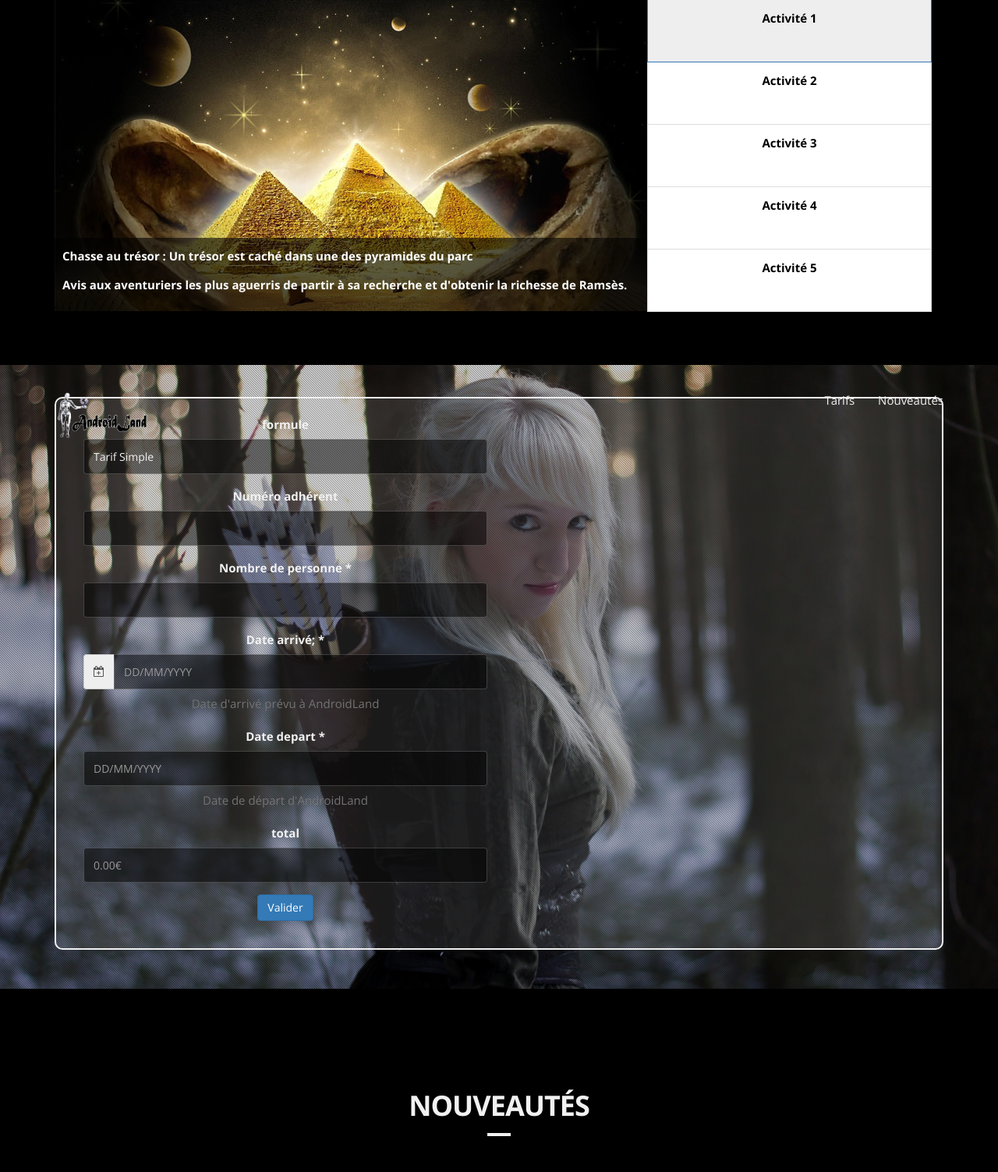
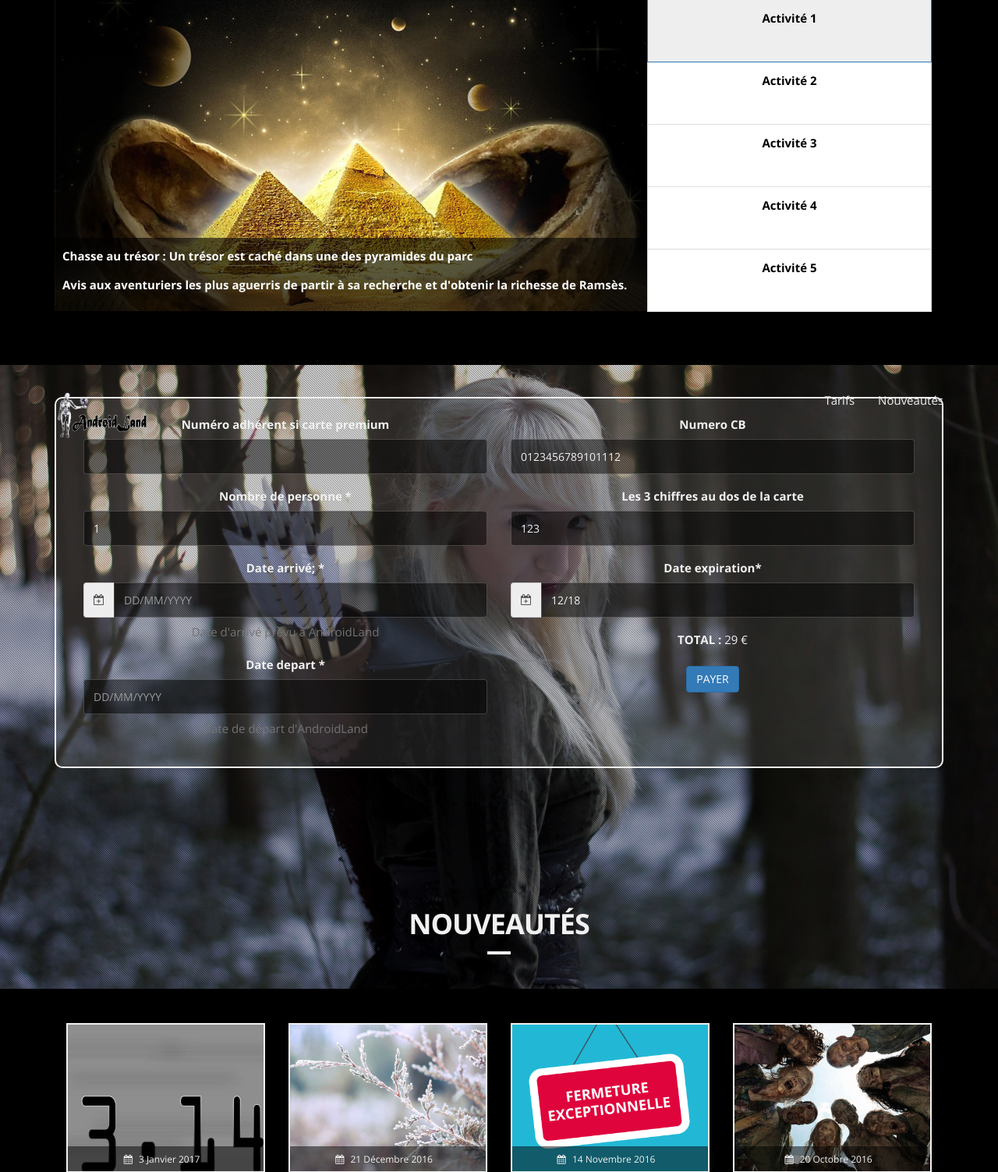
Before and after one commit to Error974/androidland, a PHP site: page /egypte.php in a window 1280 px wide, after a click on "SÉLECTIONNER CETTE OFFRE". Shown: the part 1084-2587 px from the top of the page at 78% size. Run offline with PHP 8.4, Linux system fonts and the light colour scheme.

Commit message:
je force

```diff
--- a/egypte.php
+++ b/egypte.php
@@ -373,21 +373,19 @@
 				<div style="margin-top: 70px;"></div>
     </div>
 
+<!-- formulaire resa -->
 <div class="container" id="offre" style="display: none;">
 	<div class="price-box2">
+		<form method="post" action="printBillet.php">
  <div class="container-fluid">
   <div class="row">
    <div class="col-md-6 col-sm-6 col-xs-12">
-    <form method="post">
-     <div class="form-group ">
-      <label class="control-label " for="name2">
-       formule
-      </label>
+     <div class="form-group " hidden>
       <input class="form-control" id="name2" name="name2" type="text"/>
      </div>
      <div class="form-group ">
       <label class="control-label " for="name3">
-       Numéro adhérent
+       Numéro adhérent si carte premium
       </label>
       <input class="form-control" id="name3" name="name3" type="text"/>
      </div>
@@ -398,7 +396,7 @@
         *
        </span>
       </label>
-      <input class="form-control" id="number" name="number" type="text"/>
+      <input class="form-control" id="number" name="nombres" type="text"/>
      </div>
      <div class="form-group ">
       <label class="control-label requiredField" for="date_arrive">
@@ -412,7 +410,7 @@
         <i class="fa fa-calendar-plus-o">
         </i>
        </div>
-       <input class="form-control" id="date_arrive" name="date_arrive" placeholder="DD/MM/YYYY" type="text"/>
+       <input class="form-control" id="date_arrive" name="datedebut" placeholder="DD/MM/YYYY" type="text"/>
       </div>
       <span class="help-block" id="hint_date_arrive">
        Date d'arrivé prévu à AndroidLand
@@ -425,28 +423,64 @@
         *
        </span>
       </label>
-      <input class="form-control" id="date_depart" name="date_depart" placeholder="DD/MM/YYYY" type="text"/>
+      <input class="form-control" id="date_depart" name="datedepart" placeholder="DD/MM/YYYY" type="text"/>
       <span class="help-block" id="hint_date_depart">
        Date de départ d'AndroidLand
       </span>
      </div>
+
+   </div>
+	 <!-- formulaire resa -->
+
+
+<!-- formulaire banque -->
+	 <div class="col-md-6 col-sm-6 col-xs-12">
+    <form method="post">
+     <div class="form-group ">
+      <label class="control-label " for="name2">
+       Numero CB
+      </label>
+      <input class="form-control" id="CB" name="CB" type="text" value="0123456789101112"/>
+     </div>
+     <div class="form-group ">
+      <label class="control-label " for="name3">
+       Les 3 chiffres au dos de la carte
+      </label>
+      <input class="form-control" id="cv" type="text" value="123"/>
+     </div>
+
+     <div class="form-group ">
+      <label class="control-label requiredField" for="date_expiration" value="12/18">Date expiration<span class="asteriskField">*</span></label>
+      <div class="input-group">
+       <div class="input-group-addon">
+        <i class="fa fa-calendar-plus-o">
+        </i>
+       </div>
+       <input class="form-control" id="date_arrive" name="date_arrive" placeholder="MM/YY" type="text" value="12/18"/>
+      </div>
+     </div>
+
      <div class="form-group ">
       <label class="control-label " for="totalPrix">
-       total
+       TOTAL :
       </label>
-      <input class="form-control" id="totalPrix" name="totalPrix" placeholder="0.00&euro;" type="text"/>
+      <span id="totalPrix"/>0.00€</span>
      </div>
      <div class="form-group">
       <div>
        <button class="btn btn-primary " name="submit" type="submit">
-        Valider
+        PAYER
        </button>
       </div>
      </div>
     </form>
    </div>
+
   </div>
  </div>
+
+
+
 </div>
 </div>
 
@@ -712,6 +746,10 @@
 
 		  	$('#offre').removeAttr('style');
 		  	$('#name2').val('Tarif Simple');
+				var prix = "29";
+				$('#number').val('1');
+				var resultat = (prix * 1) + " €";
+				$('#totalPrix').text(resultat);
 
 		 		});
 
@@ -722,6 +760,10 @@
 
 		  	$('#offre').removeAttr('style');
 		  	$('#name2').val('Tarif Groupe/Famille');
+				var prix = "20";
+				$('#number').val('1');
+				var resultat = (prix * 1) + " €";
+				$('#totalPrix').text(resultat);
 
 		 		});
 
@@ -732,11 +774,26 @@
 
 		  	$('#offre').removeAttr('style');
 		  	$('#name2').val('Tarif Premium');
+				var prix = "15";
+				$('#number').val('1');
+				var resultat = (prix * 1) + " €";
+				$('#totalPrix').text(resultat);
 
 		 		});
 
 		</script>
 
+	<script type="text/javascript">
+		$('#number').change(function(){
+				var prix = parseFloat($('#totalPrix').text());
+				var multiple = $('#number').val();
+				var resultat = (prix * multiple) + " €";
+				$('#totalPrix').text(resultat);
+		 		});
+
+		</script>
+
+
 	</body>
 
 </html>
```
Also changed, not shown: printBillet.php (+4 -4 lines).
